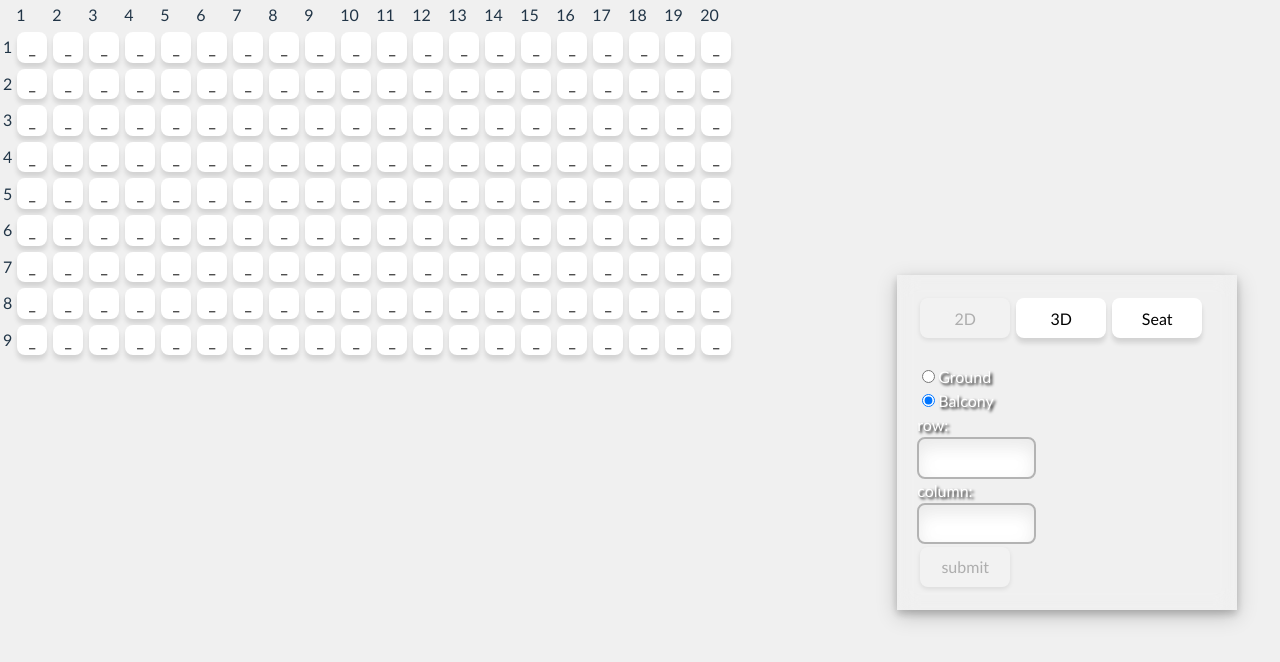
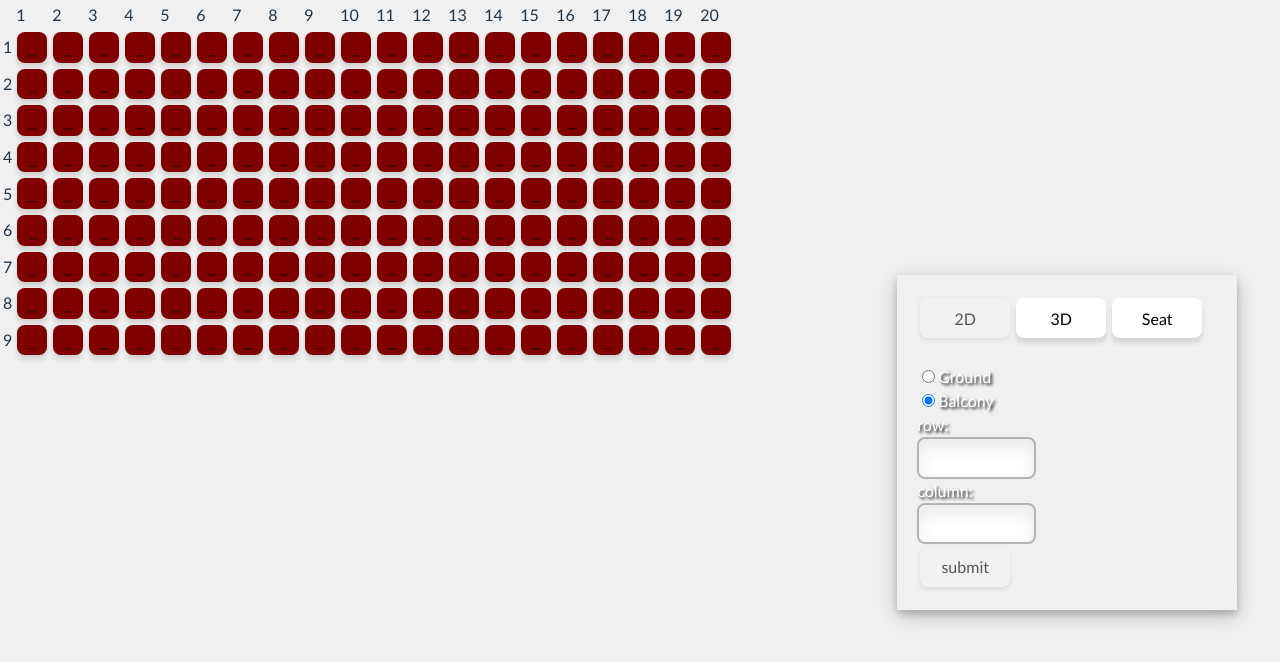
Before and after one commit to pencil-user/r3f-cinema, a React (Vite) app: page / in a window 1280 px wide. Shown: the top 662 px of the page. Built offline with nearby package versions, Linux system fonts and the light colour scheme; no server answers.

Commit message:
2d color change

```diff
--- a/src/components/SeatingFloor.tsx
+++ b/src/components/SeatingFloor.tsx
@@ -48,5 +48,5 @@ function Seat({ isReserved = false, isSelected = false, row, column, seatingGrou
   const reserveSeat = useCinemaStore((state) => state.reserveSeat)
   const setSelectedSeat = useCinemaStore((state) => state.setSelectedSeat)
   const seatID = toSeatId(seatingGroup, column, row)
-  return <button className={isSelected ? 'seatButton selectedButton' : 'seatButton'} disabled={isReserved} onClick={() => setSelectedSeat({ place: seatingGroup, column, row })}>_</button>
+  return <button className={isSelected ? 'selectedButton seatButton' : 'seatNotSelected seatButton'} disabled={isReserved} onClick={() => setSelectedSeat({ place: seatingGroup, column, row })}>_</button>
 }
--- a/src/index.css
+++ b/src/index.css
@@ -89,12 +89,13 @@ button {
 }
 
 button:hover {
-  box-shadow: rgba(0, 0, 0, 0.12) 0px 5px 5px 0px, rgba(0, 0, 0, 0.18) 0px 0px 9px 0px ;
+  box-shadow: rgba(0, 0, 0, 0.12) 0px 5px 5px 0px, rgba(0, 0, 0, 0.18) 0px 0px 9px 0px;
 }
 
 button[disabled] {
   box-shadow: rgb(0 0 0 / 9%) 0px 2px 5px 0px;
   background-color: #f2f2f2;
+  color: #555555
 }
 
 /*
@@ -139,6 +140,10 @@ button:focus-visible {
   width: 30px;
 }
 
+.seatNotSelected {
+  background-color: #800000;
+}
+
 .pageContainer {
   display: flex;
 }
--- a/src/r3f-components/CinemaParts.tsx
+++ b/src/r3f-components/CinemaParts.tsx
@@ -136,6 +136,18 @@ export function SideWallsR3F() {
 
   return (<>
     <mesh
+      //castShadow
+      receiveShadow
+      //rotation-z={-Math.PI * 0.5}
+      position-y={8}
+      position-z={0}
+      position-x={23}
+
+    >
+      <boxGeometry args={[0.3, 9, 22.5]} />
+      <meshStandardMaterial color={'#555555'} />
+    </mesh>
+    <mesh
       castShadow
       receiveShadow
       //rotation-z={-Math.PI * 0.5}
```
